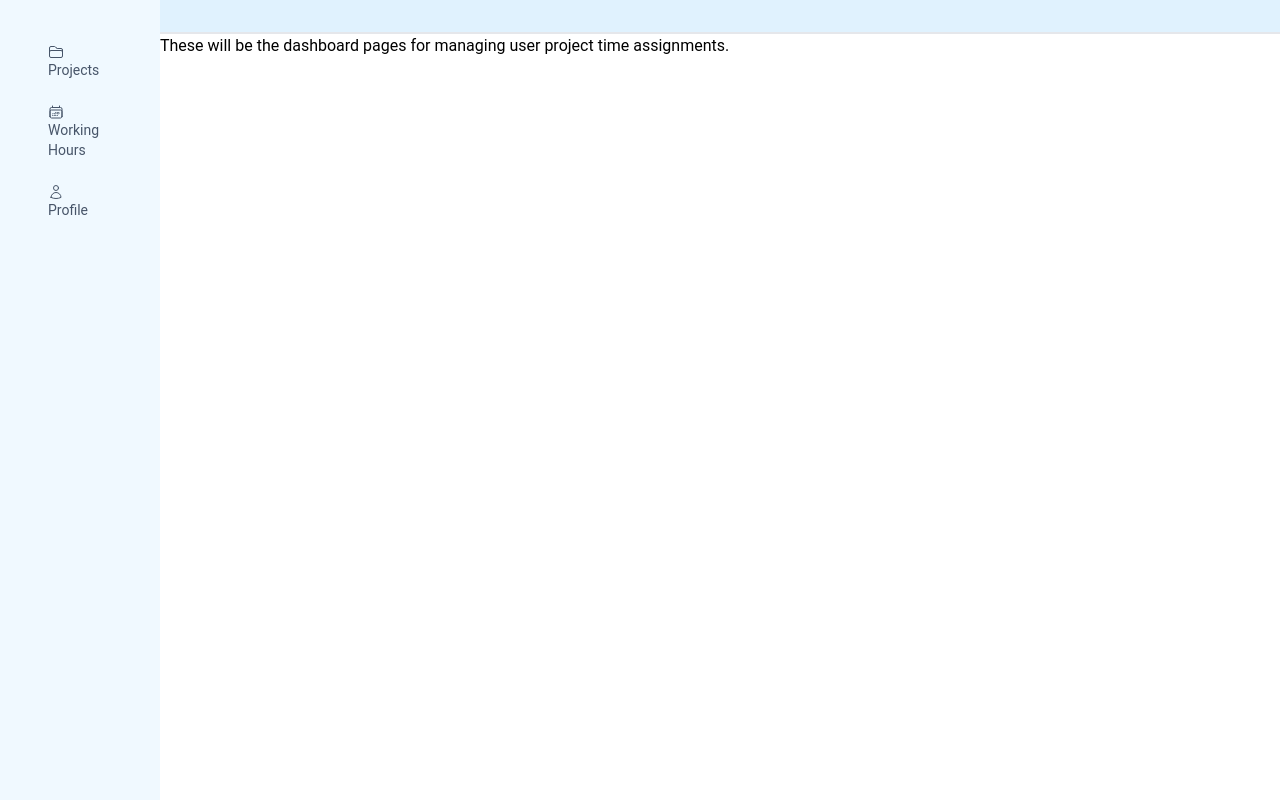
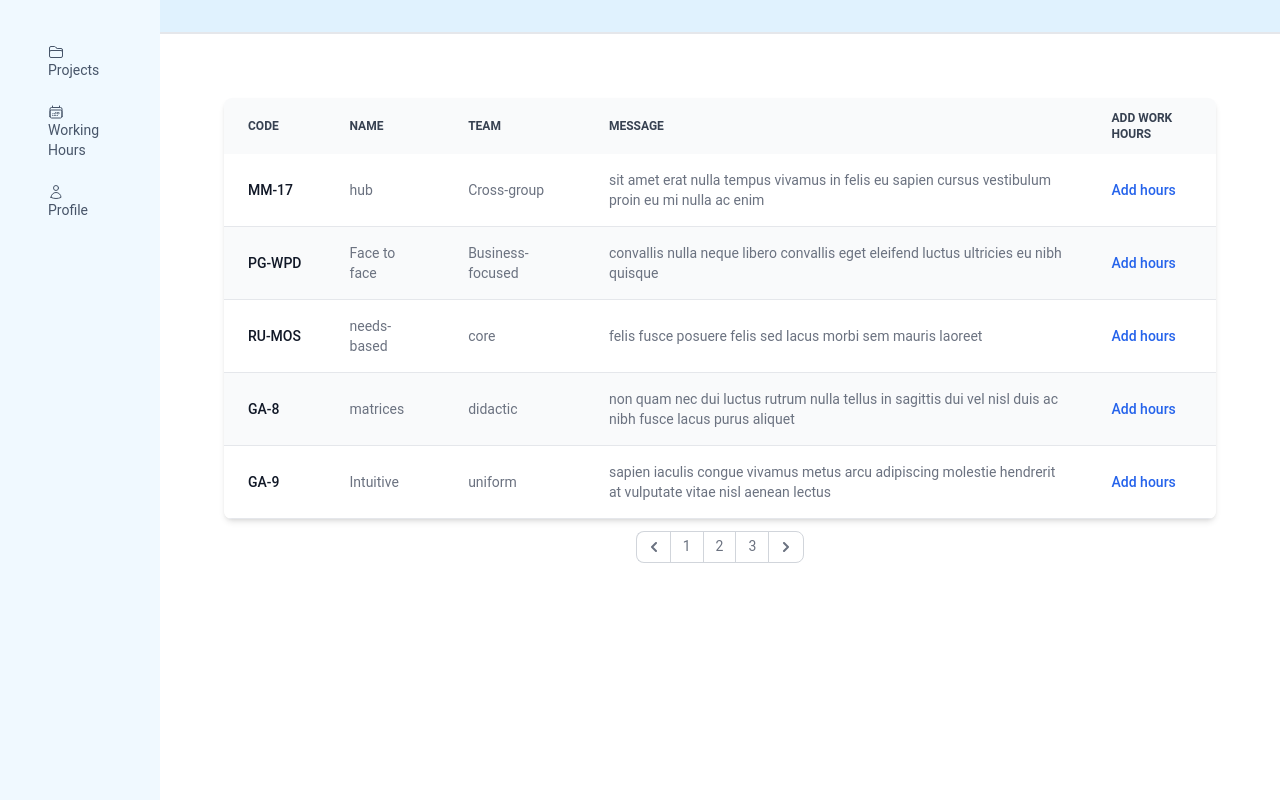
Before and after one commit to as20203/work-hours-application, a Next.js app: page /user/projects in a window 1280 px wide. Built offline with nearby package versions, Linux system fonts and the light colour scheme.

Commit message:
Added project page table.

```diff
--- a/app/user/profile/page.tsx
+++ b/app/user/profile/page.tsx
@@ -12,6 +12,10 @@ export default function Home() {
                     <Header sidebarVisibility={sidebarVisibility} setSidebarVisibility={setSidebarVisibility} />
                     <div>
                         <p> These will be the dashboard pages for managing user profile.</p>
+
+
+
+
                     </div>
                 </div>
             </div>
--- a/app/user/projects/page.tsx
+++ b/app/user/projects/page.tsx
@@ -1,18 +1,116 @@
 "use client";
 import { Sidebar, Header } from "~/components";
-import { useState } from "react";
+import { useEffect, useState } from "react";
+import Link from "next/link";
 export default function Home() {
     const [sidebarVisibility, setSidebarVisibility] = useState(false);
-
+    const [projects] = useState([
+        { "id": "MM-17", "name": "hub", "team": "Cross-group", "message": "sit amet erat nulla tempus vivamus in felis eu sapien cursus vestibulum proin eu mi nulla ac enim" },
+        { "id": "PG-WPD", "name": "Face to face", "team": "Business-focused", "message": "convallis nulla neque libero convallis eget eleifend luctus ultricies eu nibh quisque" },
+        { "id": "RU-MOS", "name": "needs-based", "team": "core", "message": "felis fusce posuere felis sed lacus morbi sem mauris laoreet" },
+        { "id": "GA-8", "name": "matrices", "team": "didactic", "message": "non quam nec dui luctus rutrum nulla tellus in sagittis dui vel nisl duis ac nibh fusce lacus purus aliquet" },
+        { "id": "GA-9", "name": "Intuitive", "team": "uniform", "message": "sapien iaculis congue vivamus metus arcu adipiscing molestie hendrerit at vulputate vitae nisl aenean lectus" },
+        { "id": "SO-NU", "name": "hierarchy", "team": "Mandatory", "message": "dictumst maecenas ut massa quis augue luctus tincidunt nulla mollis molestie" },
+        { "id": "RU-ULY", "name": "capability", "team": "pricing structure", "message": "porttitor pede justo eu massa donec dapibus duis at velit eu est congue" },
+        { "id": "OM-WU", "name": "actuating", "team": "portal", "message": "nisl duis ac nibh fusce lacus purus aliquet at feugiat non pretium quis lectus suspendisse potenti in eleifend quam" },
+        { "id": "KR-46", "name": "Customer-focused", "team": "Multi-layered", "message": "aliquam erat volutpat in congue etiam justo etiam pretium iaculis justo in hac habitasse platea" },
+        { "id": "GB-SCT", "name": "time-frame", "team": "demand-driven", "message": "non lectus aliquam sit amet diam in magna bibendum imperdiet nullam orci" },
+        { "id": "KR-46", "name": "Customer-focused", "team": "Multi-layered", "message": "aliquam erat volutpat in congue etiam justo etiam pretium iaculis justo in hac habitasse platea" },
+        { "id": "GB-SCT", "name": "time-frame", "team": "demand-driven", "message": "non lectus aliquam sit amet diam in magna bibendum imperdiet nullam orci" }
+    ]);
+    const [pageNumber, setPageNumber] = useState(1);
+    const offset = 5;
+    const totalPages = Math.ceil(projects.length / offset)
+    const start = (pageNumber - 1) * offset
+    const paginationArray = Array.apply(null, Array(totalPages))
+        .map((_, i) => i + 1)
     return (
         <main className="font-body">
             <div className="flex flex-row">
                 <Sidebar sidebarVisibility={sidebarVisibility} setSidebarVisibility={setSidebarVisibility} />
                 <div className={`flex-wrap w-full h-screen lg:ml-40  ${sidebarVisibility ? 'ml-40' : 'ml-auto'}`}>
                     <Header sidebarVisibility={sidebarVisibility} setSidebarVisibility={setSidebarVisibility} />
-                    <div>
-                        <p> These will be the dashboard pages for managing user project time assignments.</p>
+                    <div className="m-16 mb-3 relative overflow-x-auto shadow-md sm:rounded-lg">
+                        <table className="w-full text-sm text-left rtl:text-right text-gray-500 dark:text-gray-400 ">
+                            <thead className="text-xs text-gray-700 uppercase bg-gray-50 dark:bg-gray-700 dark:text-gray-400">
+                                <tr>
+                                    <th scope="col" className="px-6 py-3">
+                                        code
+                                    </th>
+                                    <th scope="col" className="px-6 py-3">
+                                        name
+                                    </th>
+                                    <th scope="col" className="px-6 py-3">
+                                        team
+                                    </th>
+                                    <th scope="col" className="px-6 py-3">
+                                        message
+                                    </th>
+                                    <th scope="col" className="px-6 py-3">
+                                        Add work hours
+                                    </th>
+                                </tr>
+                            </thead>
+                            <tbody>
+                                {projects.slice(start, start + offset).map(({ name, id, team, message }, index) => {
+                                    return <tr key={`${id}-${name}-${index}`} className="odd:bg-white odd:dark:bg-gray-900 even:bg-gray-50 even:dark:bg-gray-800 border-b dark:border-gray-700">
+                                        <th scope="row" className="px-6 py-4 font-medium text-gray-900 whitespace-nowrap dark:text-white">
+                                            {id}
+                                        </th>
+                                        <td className="px-6 py-4">
+                                            {name}
+                                        </td>
+                                        <td className="px-6 py-4">
+                                            {team}
+                                        </td>
+                                        <td className="px-6 py-4">
+                                            {message}
+                                        </td>
+                                        <td className="px-6 py-4">
+                                            <Link href="#" className="font-medium text-blue-600 dark:text-blue-500">Add hours</Link>
+                                        </td>
+                                    </tr>
+                                })}
+                            </tbody>
+                        </table>
+
+
+
+
                     </div>
+
+                    {/* Navbar */}
+                    {
+                        projects.length > 0 &&
+                        <div className="flex justify-center">
+                            <nav aria-label="Page navigation example">
+                                <ul className="flex items-center -space-x-px h-8 text-sm">
+                                    <li>
+                                        <Link onClick={() => setPageNumber(pageNumber => pageNumber == 1 ? pageNumber : pageNumber - 1)} href="#" className="flex items-center justify-center px-3 h-8 ms-0 leading-tight text-gray-500 bg-white border border-e-0 border-gray-300 rounded-s-lg hover:bg-gray-100 hover:text-gray-700 dark:bg-gray-800 dark:border-gray-700 dark:text-gray-400 dark:hover:bg-gray-700 dark:hover:text-white">
+                                            <span className="sr-only">Previous</span>
+                                            <svg className="w-2.5 h-2.5 rtl:rotate-180" aria-hidden="true" xmlns="http://www.w3.org/2000/svg" fill="none" viewBox="0 0 6 10">
+                                                <path stroke="currentColor" stroke-linecap="round" stroke-linejoin="round" stroke-width="2" d="M5 1 1 5l4 4" />
+                                            </svg>
+                                        </Link>
+                                    </li>
+                                    {
+                                        paginationArray.map(pageNo => <li key={pageNo}>
+                                            <Link onClick={() => setPageNumber(pageNo)} href="#" className="flex items-center justify-center px-3 h-8 leading-tight text-gray-500 bg-white border border-gray-300 hover:bg-gray-100 hover:text-gray-700 dark:bg-gray-800 dark:border-gray-700 dark:text-gray-400 dark:hover:bg-gray-700 dark:hover:text-white">{pageNo}</Link>
+                                        </li>
+                                        )
+                                    }
+                                    <li>
+                                        <Link onClick={() => setPageNumber(pageNumber => pageNumber == totalPages ? pageNumber : pageNumber + 1)} href="#" className="flex items-center justify-center px-3 h-8 leading-tight text-gray-500 bg-white border border-gray-300 rounded-e-lg hover:bg-gray-100 hover:text-gray-700 dark:bg-gray-800 dark:border-gray-700 dark:text-gray-400 dark:hover:bg-gray-700 dark:hover:text-white">
+                                            <span className="sr-only">Next</span>
+                                            <svg className="w-2.5 h-2.5 rtl:rotate-180" aria-hidden="true" xmlns="http://www.w3.org/2000/svg" fill="none" viewBox="0 0 6 10">
+                                                <path stroke="currentColor" stroke-linecap="round" stroke-linejoin="round" stroke-width="2" d="m1 9 4-4-4-4" />
+                                            </svg>
+                                        </Link>
+                                    </li>
+                                </ul>
+                            </nav>
+                        </div>
+                    }
                 </div>
             </div>
         </main>
```
